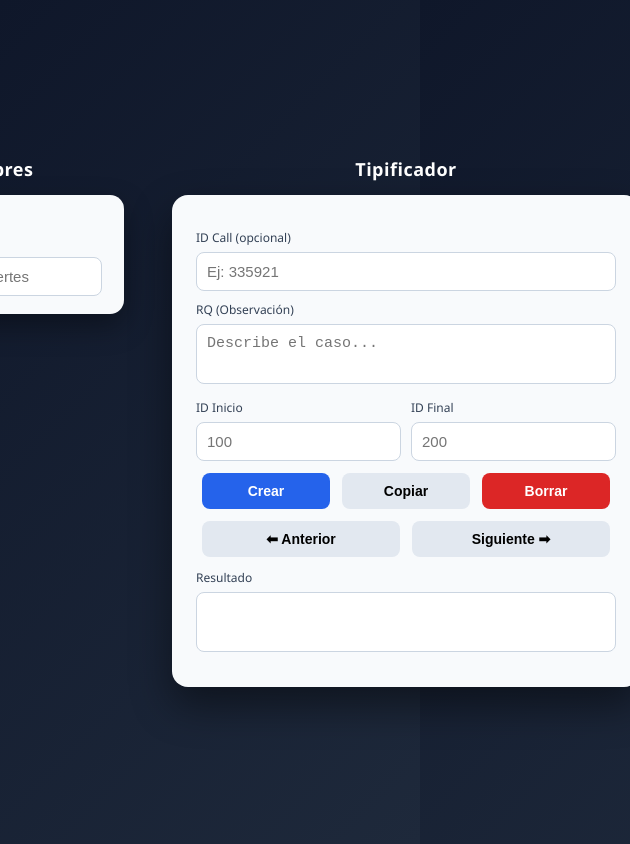
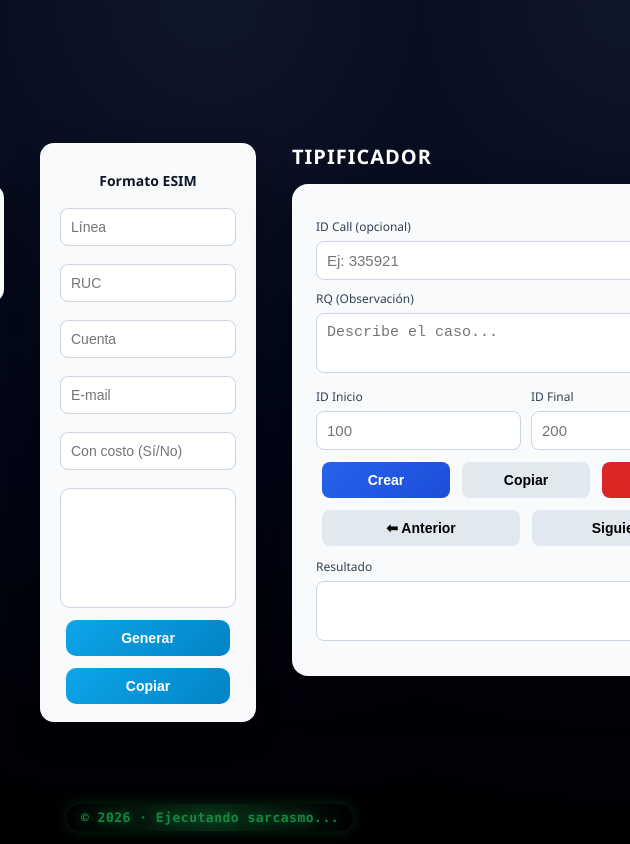
Before and after one commit to Enrique033/tipificador-ticket, an Electron app: page index.html in a window 420 px wide. Shown: the top 844 px of the page, 630 px wide, since content can reach past the window. Drawn offline with Linux system fonts and the light colour scheme.

Commit message:
Actualización

```diff
--- /dev/null
+++ b/detalle.js
@@ -0,0 +1,24 @@
+function generarDetalle(){
+  const linea = document.getElementById("linea").value;
+  const ruc = document.getElementById("ruc").value;
+  const cuenta = document.getElementById("cuenta").value;
+  const email = document.getElementById("email").value;
+  const costo = document.getElementById("costo").value;
+
+  const texto = `Su apoyo con la e-SIM:
+
+LINEA: ${linea}
+RUC: ${ruc}
+CUENTA: ${cuenta}
+E-MAIL: ${email}
+CON COSTO: ${costo}`;
+
+  document.getElementById("detalleFinal").value = texto;
+}
+
+function copiarDetalle(){
+  const texto = document.getElementById("detalleFinal");
+  texto.select();
+  document.execCommand("copy");
+  alert("Detalle copiado 📋");
+}
--- /dev/null
+++ b/footer.js
@@ -0,0 +1,27 @@
+const footer = document.getElementById("footerText");
+
+const frases = [
+  "© 2026 · Estoy vivo 👀",
+  "© 2026 · Observando tus movimientos...",
+  "© 2026 · Cargando conciencia artificial 🤖",
+  "© 2026 · ¿Ya terminaste tu ticket?",
+  "© 2026 · Yo sí compilo a la primera 😎",
+  "© 2026 · Sigo aquí...",
+  "© 2026 · Respira, todo está bien 😌",
+  "© 2026 · Pensando en bugs...",
+  "© 2026 · Ejecutando sarcasmo...",
+  "© 2026 · Modo espectador activado 👁️",
+  "llegaras a fin de mes?"
+];
+
+// Cambia texto solo
+setInterval(() => {
+  const random = Math.floor(Math.random() * frases.length);
+  footer.textContent = frases[random];
+}, 4000);
+
+// Se mueve ligeramente
+setInterval(() => {
+  const offset = Math.random() * 10 - 5; // movimiento suave
+  footer.style.transform = `translateX(-50%) translateY(${offset}px)`;
+}, 3000);
--- a/index.html
+++ b/index.html
@@ -20,6 +20,22 @@
       <input id="nombre" placeholder="Ej: luis armando paredes fuertes">
     </div>
   </div>
+<div class="mini-panel">
+  <label>Formato ESIM</label>
+
+  <input id="linea" placeholder="Línea">
+  <input id="ruc" placeholder="RUC">
+  <input id="cuenta" placeholder="Cuenta">
+  <input id="email" placeholder="E-mail">
+  <input id="costo" placeholder="Con costo (Sí/No)">
+
+  <textarea id="detalleFinal" readonly></textarea>
+
+  <button onclick="generarDetalle()">Generar</button>
+  <button onclick="copiarDetalle()">Copiar</button>
+</div>
+
+
 
   <!-- COLUMNA DERECHA -->
   <div class="column">
@@ -35,11 +51,22 @@
       <div class="row">
         <div>
           <label>ID Inicio</label>
-          <input id="idi" type="number" placeholder="100">
+          <input id="idi"
+       type="text"
+       inputmode="numeric"
+       maxlength="10"
+       placeholder="100"
+       oninput="this.value=this.value.replace(/\D/g,'').slice(0,10)">
         </div>
+
         <div>
           <label>ID Final</label>
-          <input id="idf" type="number" placeholder="200">
+          <input id="idf"
+       type="text"
+       inputmode="numeric"
+       maxlength="10"
+       placeholder="200"
+       oninput="this.value=this.value.replace(/\D/g,'').slice(0,10)">
         </div>
       </div>
 
@@ -63,9 +90,17 @@
 
 </div>
 
+<footer class="footer" id="footerText">
+  © 2026 · Creado por Sebastian · Tipificador v1.0
+</footer>
+
+
 
 <script src="app.js"></script>
 <script src="nombre.js"></script>
+<script src="detalle.js"></script>
+<script src="footer.js"></script>
+
 
 </body>
 
--- a/nombre.js
+++ b/nombre.js
@@ -8,5 +8,11 @@ inputNombre.addEventListener("blur", () => {
 
   if (texto.length === 0) return;
 
-  inputNombre.value = "Elvis Enrique Sebastian Cuellar";
+  const palabras = texto.split(" ");
+
+  const formateado = palabras
+    .map(p => p.charAt(0).toUpperCase() + p.slice(1))
+    .join(" ");
+
+  inputNombre.value = formateado;
 });
--- a/style.css
+++ b/style.css
@@ -1,5 +1,5 @@
 body{
-  background:linear-gradient(135deg,#0f172a,#1e293b);
+  background:radial-gradient(circle at top,#0f172a 0%, #020617 50%, #000 100%);
   font-family:Segoe UI,Arial;
   display:flex;
   justify-content:center;
@@ -8,8 +8,11 @@ body{
   margin:0;
 }
 
+
+
+
 .app{
-  width:680px;
+  width:1100px;
 }
 
 
@@ -26,6 +29,7 @@ body{
 
 .panel{
   background:#f8fafc;
+  min-height: 260px;
   padding:16px;
   border-radius:10px;
   box-shadow:0 15px 30px rgba(0,0,0,.4);
@@ -79,7 +83,7 @@ button{
 
 
 button.primary{
-  background:#2563eb;
+  background:linear-gradient(135deg,#2563eb,#1d4ed8);
   color:white;
 }
 
@@ -106,11 +110,13 @@ button:hover{
 /*parte campo nombres*/
 
 .layout{
+  margin-top:20px;
   display:flex;
-  gap:48px;
+  gap:36px;
   justify-content:center;
   align-items:flex-start;
 }
+
 
 
 /* PANEL DE NOMBRES (pequeño) */
@@ -161,13 +167,120 @@ input, textarea{
 .column{
   display:flex;
   flex-direction:column;
-  align-items:center;
+  align-items:stretch;   /* ← CLAVE */
   gap:14px;
 }
 
 .panel-title{
   color:white;
-  font-size:18px;
+  font-size:20px;
+  font-weight:800;
+  letter-spacing:1px;
+  text-transform:uppercase;
+}
+
+/* PANEL e-SIM */
+
+.mini-panel{
+  background:#f8fafc;
+  min-height: 260px;
+  padding:18px 20px;
+  border-radius:14px;
+  width:320px;
+  box-shadow:0 12px 28px rgba(0,0,0,.35);
+  display:flex;
+  flex-direction:column;
+  gap:12px;
+  align-items:stretch;
+}
+
+.mini-panel label{
+  font-size:14px;
   font-weight:700;
-  letter-spacing:0.5px;
+  color:#0f172a;
+  text-align:center;
 }
+
+.mini-panel input{
+  padding:10px;
+  border-radius:8px;
+  border:1px solid #cbd5e1;
+  font-size:14px;
+  outline:none;
+}
+
+.mini-panel input:focus{
+  border-color:#2563eb;
+}
+
+input:focus,
+textarea:focus{
+  border-color:#2563eb;
+  box-shadow:0 0 0 2px rgba(37,99,235,.15);
+}
+
+.mini-panel textarea{
+  height:120px;
+  font-size:14px;
+  border-radius:10px;
+  resize:none;
+  padding:10px;
+}
+
+.mini-panel button{
+  background:linear-gradient(135deg,#0ea5e9,#0284c7);
+  color:white;
+  font-weight:700;
+  border-radius:10px;
+  padding:10px;
+  border:none;
+  cursor:pointer;
+  transition:.2s;
+}
+
+.mini-panel button:hover{
+  background:#0284c7;
+  transform:scale(1.04);
+}
+
+/* CREADOR - MODO HACKER */
+
+.footer{
+  position:fixed;
+  bottom:12px;
+  left:50%;
+  transform:translateX(-50%);
+  font-size:13px;
+  font-weight:700;
+  color:#22c55e;
+  background:rgba(0,0,0,.7);
+  padding:6px 14px;
+  border-radius:999px;
+  opacity:.95;
+  white-space:nowrap;
+  pointer-events:none;
+  text-shadow:0 0 10px rgba(34,197,94,.8);
+  box-shadow:0 0 15px rgba(34,197,94,.3);
+  font-family:Consolas, monospace;
+  letter-spacing:.5px;
+}
+
+@keyframes blink{
+  0%,100%{opacity:.9;}
+  50%{opacity:.4;}
+}
+
+.footer{
+  animation: blink 3s infinite;
+}
+
+.footer::after{
+  content:"";
+  position:absolute;
+  left:0;
+  top:0;
+  width:100%;
+  height:100%;
+  background:linear-gradient(90deg,transparent,rgba(34,197,94,.3),transparent);
+  animation:scan 2s infinite;
+}
```
